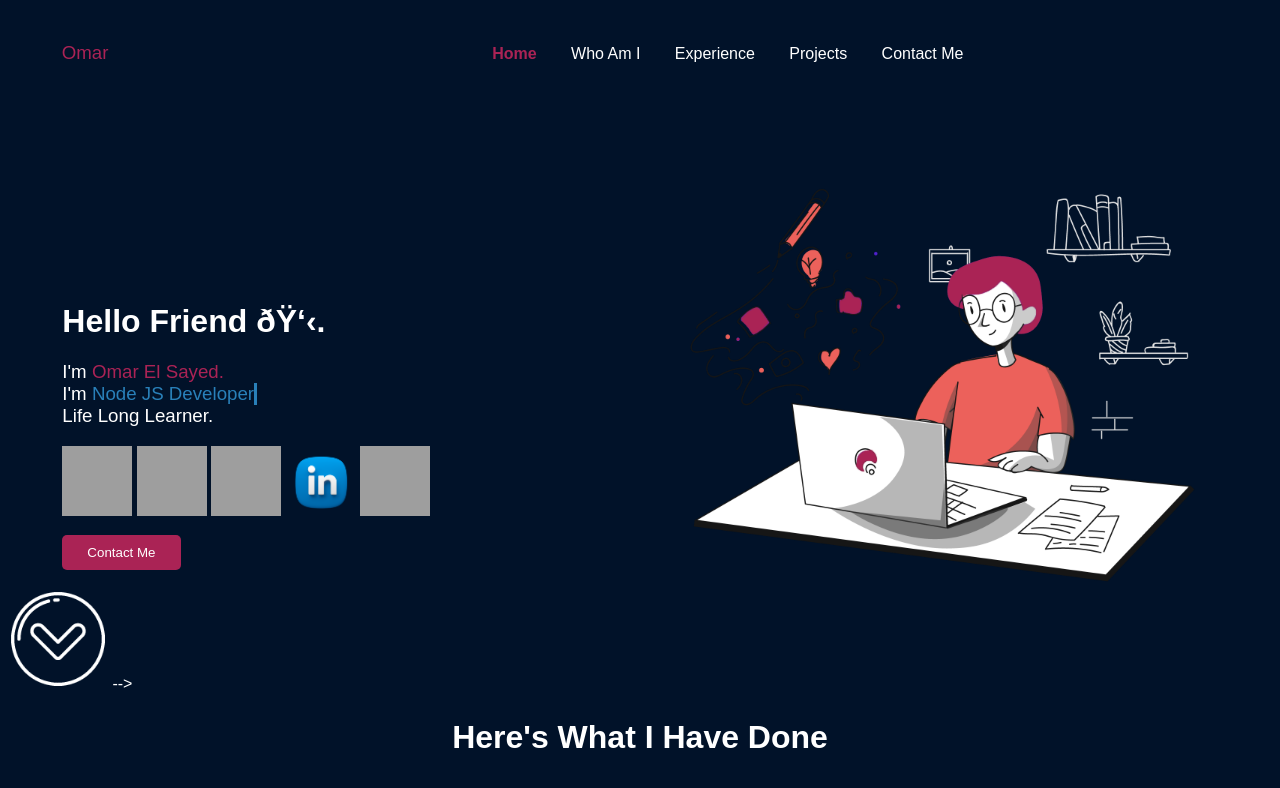
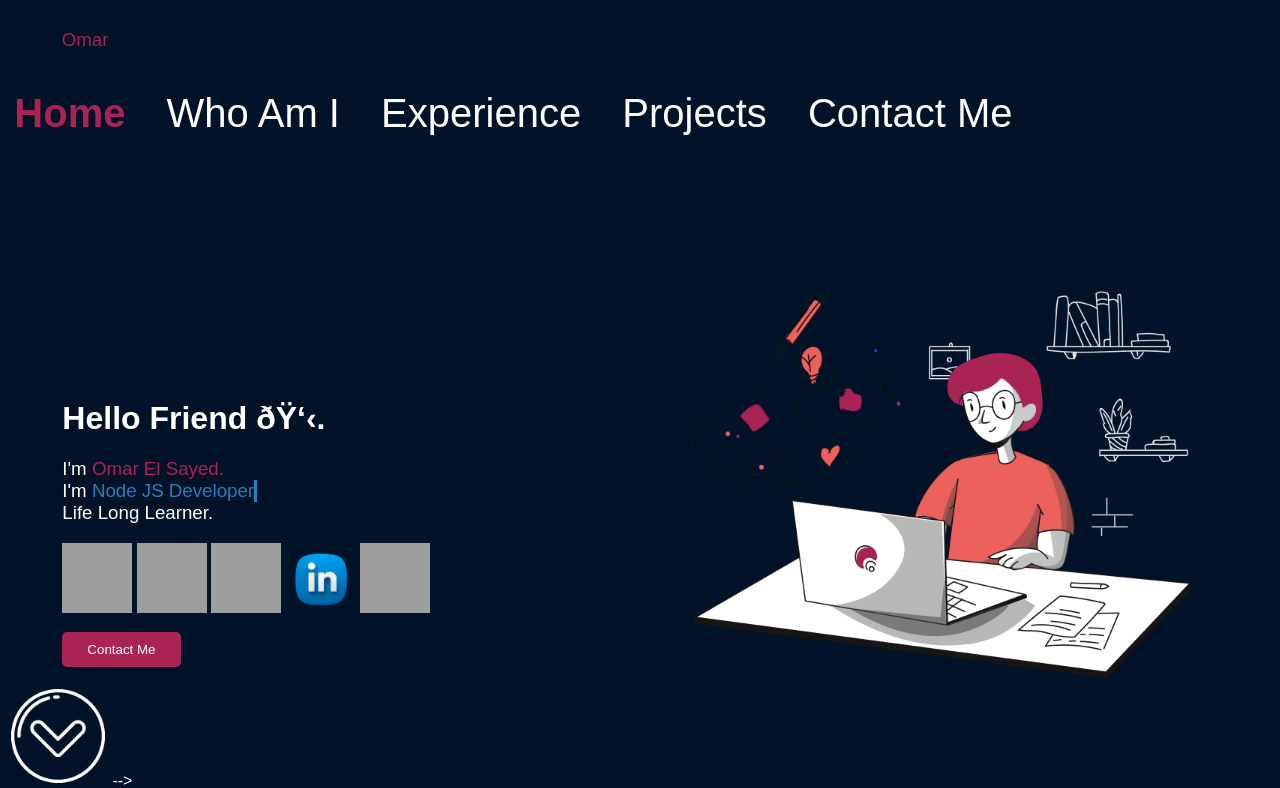
Before and after one commit to matrixjpg/portfolio, a PHP site: page / in a window 1280 px wide. Shown: the top 788 px of the page. Run offline with PHP 8.4, Linux system fonts and the light colour scheme; some web fonts are replaced; grey boxes are pictures that could not be loaded.

Commit message:
Update main.css

```diff
--- a/assets/css/main.css
+++ b/assets/css/main.css
@@ -14,6 +14,8 @@ li {
 }
 header ul {
     display: inline-block;
+    margin-left: 0.5%;
+    font-size: 2.5rem;
 }
 header a:not(:last-child) {
     margin-right: 30px;
```
